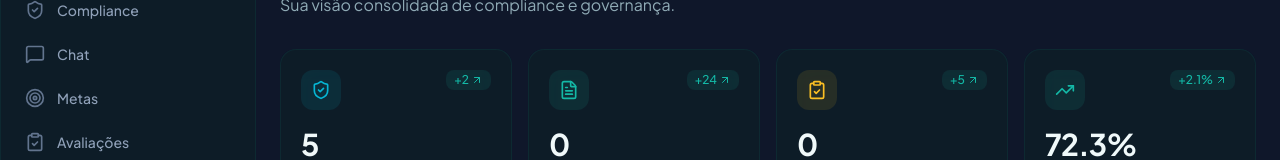
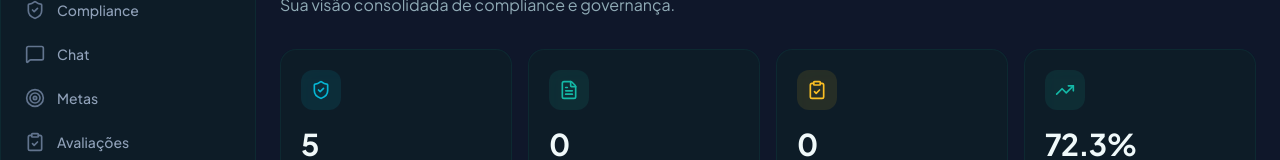
Before and after one commit to resper1965/ihOS, a Next.js app: page / in a window 1280 px wide. Shown: the part 135-295 px from the top of the page. Built offline with nearby package versions, Linux system fonts and the light colour scheme; no server answers; the database is empty.

Commit message:
fix: remove hardcoded change labels from dashboard stats
The +2, +24, +5, +2.1% badges were fake data that never reflected
real deltas. Made the change prop optional in StatsCard and removed
the misleading values until real trend computation is implemented.

```diff
--- a/src/app/(dashboard)/page.tsx
+++ b/src/app/(dashboard)/page.tsx
@@ -170,7 +170,6 @@ export default async function DashboardPage() {
     {
       label: "Total Frameworks",
       value: stats.frameworks,
-      change: "+2",
       icon: ShieldCheck,
       color: "text-primary",
       bgColor: "bg-primary/10",
@@ -178,7 +177,6 @@ export default async function DashboardPage() {
     {
       label: "Documentos Analisados",
       value: stats.documents,
-      change: "+24",
       icon: FileText,
       color: "text-accent",
       bgColor: "bg-accent/10",
@@ -186,7 +184,6 @@ export default async function DashboardPage() {
     {
       label: "Avaliações Ativas",
       value: stats.assessments,
-      change: "+5",
       icon: ClipboardCheck,
       color: "text-warning",
       bgColor: "bg-warning/10",
@@ -194,7 +191,6 @@ export default async function DashboardPage() {
     {
       label: "Score de Compliance",
       value: stats.score,
-      change: "+2.1%",
       icon: TrendingUp,
       color: "text-accent",
       bgColor: "bg-accent/10",
@@ -221,7 +217,6 @@ export default async function DashboardPage() {
             key={stat.label}
             label={stat.label}
             value={stat.value}
-            change={stat.change}
             icon={stat.icon}
             color={stat.color}
             bgColor={stat.bgColor}
--- a/src/components/dashboard/stats-card.tsx
+++ b/src/components/dashboard/stats-card.tsx
@@ -4,7 +4,7 @@ import type { LucideIcon } from "lucide-react";
 interface StatsCardProps {
   label: string;
   value: string;
-  change: string;
+  change?: string | null;
   icon: LucideIcon;
   color?: string;
   bgColor?: string;
@@ -24,10 +24,12 @@ export function StatsCard({
         <div className={`flex h-10 w-10 items-center justify-center rounded-xl ${bgColor}`}>
           <Icon className={`h-5 w-5 ${color}`} />
         </div>
-        <span className="flex items-center gap-0.5 rounded-lg bg-accent/10 px-2 py-0.5 text-xs font-medium text-accent">
-          {change}
-          <ArrowUpRight className="h-3 w-3" />
-        </span>
+        {change && (
+          <span className="flex items-center gap-0.5 rounded-lg bg-accent/10 px-2 py-0.5 text-xs font-medium text-accent">
+            {change}
+            <ArrowUpRight className="h-3 w-3" />
+          </span>
+        )}
       </div>
       <div className="mt-4">
         <p className="text-3xl font-bold tracking-tight text-text-primary">{value}</p>
```
